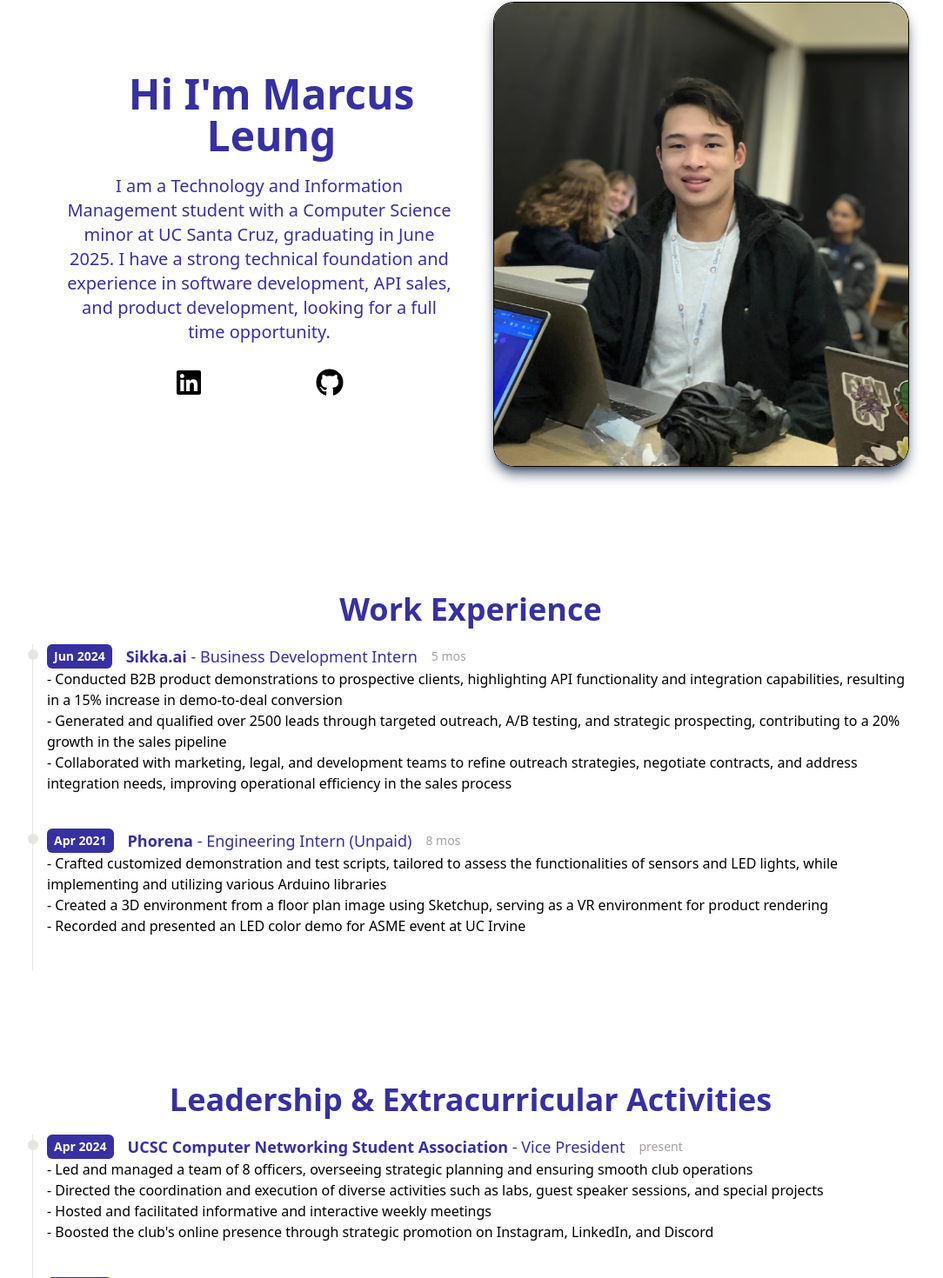
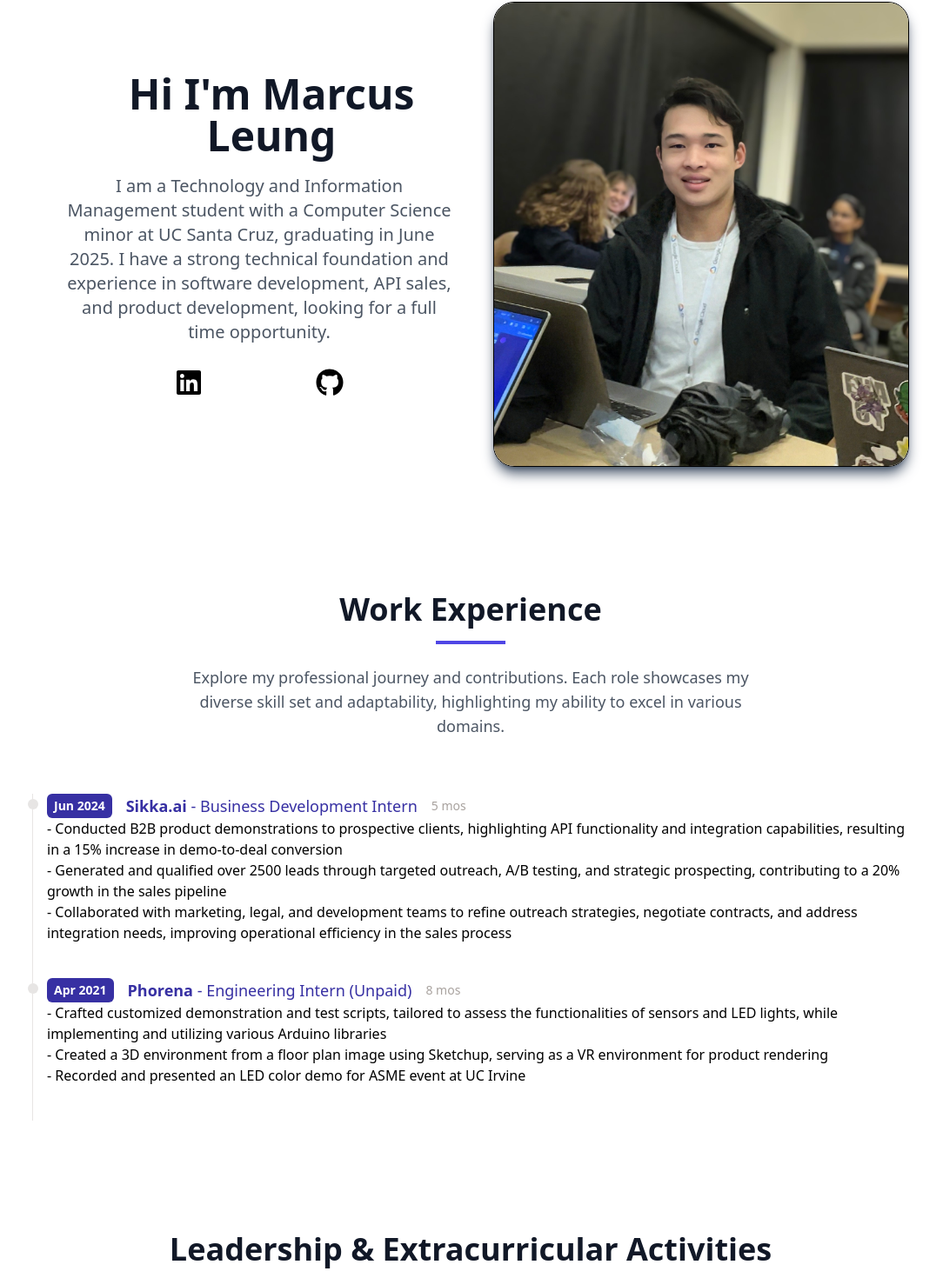
Before and after one commit to marcus-leung/portfolio, a React (Vite) app: page / in a window 1280 px wide. Shown: the part 78-1548 px from the top of the page at 87% size, without its empty margins (99-1183 px from the left). Built offline with nearby package versions, Linux system fonts and the light colour scheme.

Commit message:
improve titles

```diff
--- a/src/components/Activities.jsx
+++ b/src/components/Activities.jsx
@@ -5,9 +5,13 @@ import clubs from '../data/clubs';
 const Activities = () => {
   return (
     <section id='activities' className='max-w-[1040px] m-auto p-4 md:py-16 hide'>
-      <h1 className='text-4xl font-bold text-center text-indigo-800 pb-5'>
-        Leadership & Extracurricular Activities
-      </h1>
+        <div className="text-center mb-16">
+          <h2 className="text-3xl md:text-4xl font-bold mb-4 text-gray-900">Leadership & Extracurricular Activities</h2>
+          <div className="w-20 h-1 mx-auto bg-indigo-600 mb-6"></div>
+          <p className="text-lg text-gray-600 max-w-2xl mx-auto">
+            Discover my leadership roles and extracurricular activities. Each experience highlights my versatility, teamwork, and ability to take on diverse responsibilities.
+          </p>
+        </div>
       {clubs.map((item, index) => (
         <ActivitiesItem
           key={index}
--- a/src/components/Certifications.jsx
+++ b/src/components/Certifications.jsx
@@ -13,10 +13,10 @@ const Certifications = () => {
           />
         </div>
         <div className='flex-1 text-center'>
-          <h1 className='sm:text-5xl text-4xl font-bold text-indigo-800 text-center'>
+          <h1 className='sm:text-5xl text-4xl font-bold text-gray-900 text-center'>
             AWS Certified Cloud Practitioner
           </h1>
-          <h2 className='mt-5 text-xl text-indigo-800 font-medium'>
+          <h2 className='mt-5 text-xl text-gray-600 font-medium'>
             Issued March 2024 - Expires March 2027 <br />
             <a
               href='https://www.credly.com/badges/eee23d1a-072f-4c70-9a14-2ad01b01f654'
--- a/src/components/Contact.jsx
+++ b/src/components/Contact.jsx
@@ -3,9 +3,13 @@ import React from "react";
 const Contact = () => {
   return (
     <section id="contact" className="max-w-[1040px] m-auto p-4 py-10">
-      <h1 className="py-4 text-4xl font-bold text-center text-indigo-800">
-        Contact
-      </h1>
+        <div className="text-center mb-16">
+          <h2 className="text-3xl md:text-4xl font-bold mb-4 text-gray-900">Contact</h2>
+          <div className="w-20 h-1 mx-auto bg-indigo-600 mb-6"></div>
+          <p className="text-lg text-gray-600 max-w-2xl mx-auto">
+            Feel free to reach out to me for any inquiries or opportunities. You can also <a href="https://www.linkedin.com/in/marcus-leung-582006252/" target="_blank" rel="noopener noreferrer" className="underline text-indigo-600 hover:text-indigo-800">connect with me on LinkedIn</a> and send me a message there.
+          </p>
+        </div>
       <form
         action="https://getform.io/f/67ab702a-4da6-49c9-afa4-d352a28def7a"
         method="POST"
--- a/src/components/Education.jsx
+++ b/src/components/Education.jsx
@@ -5,9 +5,13 @@ import deanza from "../assets/deanza.png";
 const Education = () => {
   return (
     <section id="education" className="max-w-[1040px] m-auto p-4 py-16">
-      <h1 className="text-4xl font-bold text-center text-indigo-800 pb-5">
-        Education
-      </h1>
+        <div className="text-center mb-16">
+          <h2 className="text-3xl md:text-4xl font-bold mb-4 text-gray-900">Education</h2>
+          <div className="w-20 h-1 mx-auto bg-indigo-600 mb-6"></div>
+          <p className="text-lg text-gray-600 max-w-2xl mx-auto">
+            Explore my academic journey, the knowledge I’ve gained through my studies, and my active involvement in various affiliations and clubs. Each experience reflects my dedication to learning, growth, and collaboration in the field of technology.
+          </p>
+        </div>
       <div>
         <div className="flex justify-between items-center flex-col sm:flex-row">
           <div className="flex items-center">
--- a/src/components/Main.jsx
+++ b/src/components/Main.jsx
@@ -7,10 +7,10 @@ const Main = () => {
     <section id='main' className='max-w-[1040px] m-auto p-4 py-20'>
       <div className='flex flex-col sm:flex-row items-center'>
         <div className='flex-1 p-5 pr-0 m-4 order-2 sm:order-1 text-center'>
-          <h1 className='sm:text-5xl text-4xl font-bold text-indigo-800 items-center'>
+          <h1 className='sm:text-5xl text-4xl font-bold text-gray-900 items-center'>
             Hi I'm Marcus Leung
           </h1>
-          <h2 className='mt-5 mr-2 pr-5 text-xl text-indigo-800 font-medium'>
+          <h2 className='mt-5 mr-2 pr-5 text-xl text-gray-600 font-medium'>
             I am a Technology and Information Management student with a Computer
             Science minor at UC Santa Cruz, graduating in June 2025. I have a
             strong technical foundation and experience in software development,
--- a/src/components/Skills.jsx
+++ b/src/components/Skills.jsx
@@ -1,25 +1,30 @@
-import React from "react";
-import LanguageSkills from "./LanguageSkills";
-import FrameworkSkills from "./FrameworkSkills";
-import PlatformSkills from "./PlatformSkills";
+import React from 'react';
+import LanguageSkills from './LanguageSkills';
+import FrameworkSkills from './FrameworkSkills';
+import PlatformSkills from './PlatformSkills';
 
-const Skills = ({ title, items}) => {
+const Skills = ({ title, items }) => {
   return (
-    <section id="skills" className="max-w-[860px] m-auto py-16">
-      <h1 className="text-4xl font-bold text-center text-indigo-800 pb-5">
-        Skills
-      </h1>
+    <section id='skills' className='max-w-[860px] m-auto py-16'>
+      <div className='text-center mb-16'>
+        <h2 className='text-3xl md:text-4xl font-bold mb-4 text-gray-900'>
+          Skills
+        </h2>
+        <div className='w-20 h-1 mx-auto bg-indigo-600 mb-6'></div>
+        <p className='text-lg text-gray-600 max-w-2xl mx-auto'>
+          These are some of the technologies I’ve worked with and continue to
+          master. Each skill reflects my commitment to growth and delivering
+          impactful solutions.
+        </p>
+      </div>
       <LanguageSkills />
       <FrameworkSkills />
       <PlatformSkills />
-
     </section>
   );
 };
 
 export default Skills;
-
-
 
 // const Skills = () => {
 //   return (
--- a/src/components/Work.jsx
+++ b/src/components/Work.jsx
@@ -1,13 +1,21 @@
-import React from "react";
-import WorkItem from "./WorkItem";
-import jobs from "../data/jobs";
+import React from 'react';
+import WorkItem from './WorkItem';
+import jobs from '../data/jobs';
 
 const Work = () => {
   return (
-    <section id="work" className="max-w-[1040px] m-auto p-4 md:py-16 hide">
-      <h1 className="text-4xl font-bold text-center text-indigo-800 pb-5">
-        Work Experience
-      </h1>
+    <section id='work' className='max-w-[1040px] m-auto p-4 md:py-16 hide'>
+      <div className='text-center mb-16'>
+        <h2 className='text-3xl md:text-4xl font-bold mb-4 text-gray-900'>
+          Work Experience
+        </h2>
+        <div className='w-20 h-1 mx-auto bg-indigo-600 mb-6'></div>
+        <p className='text-lg text-gray-600 max-w-2xl mx-auto'>
+          Explore my professional journey and contributions. Each role showcases
+          my diverse skill set and adaptability, highlighting my ability to
+          excel in various domains.
+        </p>
+      </div>
       {jobs.map((item, index) => (
         <WorkItem
           key={index}
```
